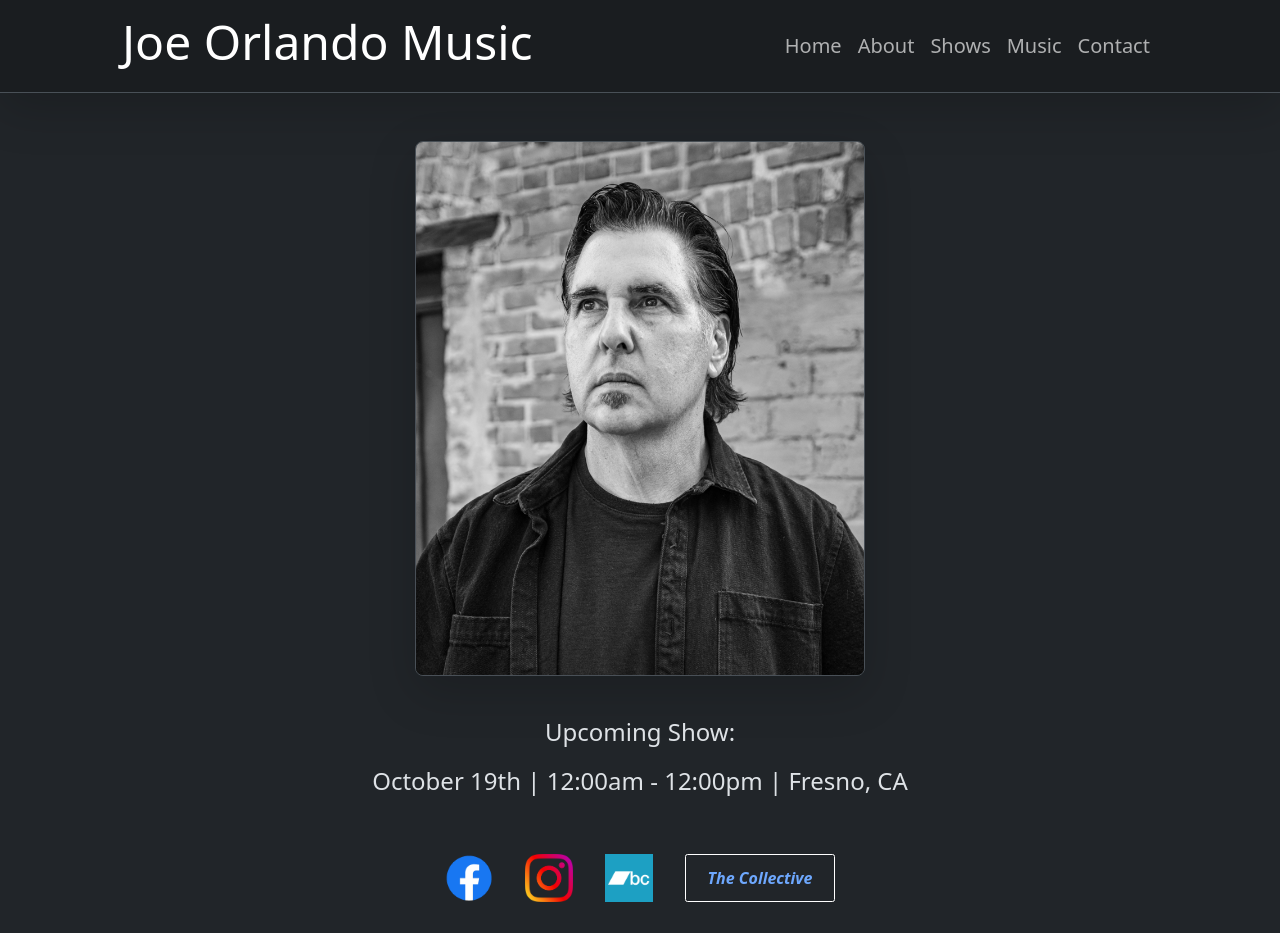
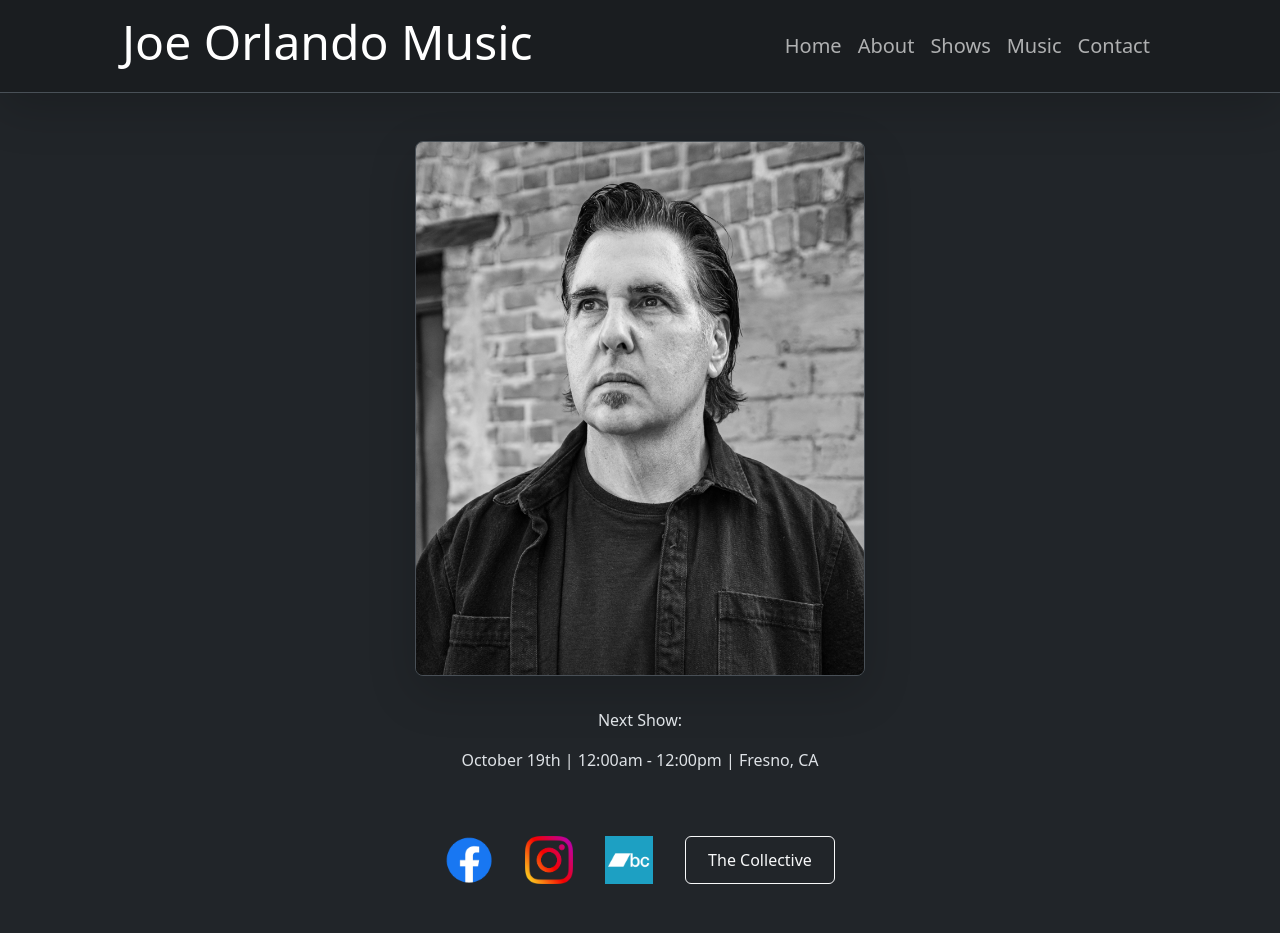
Before and after one commit to Robertjo97/JoeOrlandoMusic, a React (Vite) app: page / in a window 1280 px wide. Shown: the top 933 px of the page. Built offline with nearby package versions, Linux system fonts and the light colour scheme.

Commit message:
modify socials

```diff
--- a/src/Home/Hero.jsx
+++ b/src/Home/Hero.jsx
@@ -1,7 +1,7 @@
 const Hero = () => {
   return (
-    <div className="hero-container">
-      <p>Upcoming Show:</p>
+    <div className="hero-container text-center">
+      <p>Next Show:</p>
       <p>October 19th | 12:00am - 12:00pm | Fresno, CA</p>
     </div>
   );
--- a/src/Home/Home.css
+++ b/src/Home/Home.css
@@ -20,11 +20,6 @@
   justify-content: space-evenly;
   padding-top: 2rem;
   padding-bottom: 2rem;
-}
-
-.hero-container p {
-  font-size: 1.5rem;
-  margin: 0.5%;
 }
 
 .socials ul {
@@ -52,11 +47,11 @@
   display: flex;
   align-items: center;
   justify-content: center;
-  border: 1px solid white;
+  /* border: 1px solid white;
   border-radius: 2.5px;
   font-size: 1rem;
   font-weight: bold;
-  font-style: italic;
+  font-style: italic; */
   height: 48px;
   width: 150px;
 }
--- a/src/Home/Socials.jsx
+++ b/src/Home/Socials.jsx
@@ -27,7 +27,7 @@ const Socials = () => {
           </a>
         </li>
         <li>
-          <a href="https://www.facebook.com/LandoCollective"><div className="collective-container">The Collective</div></a>
+          <a href="https://www.facebook.com/LandoCollective"><button type="button" className="collective-container btn btn-outline-light">The Collective</button></a>
         </li>
       </ul>
     </div>
```
